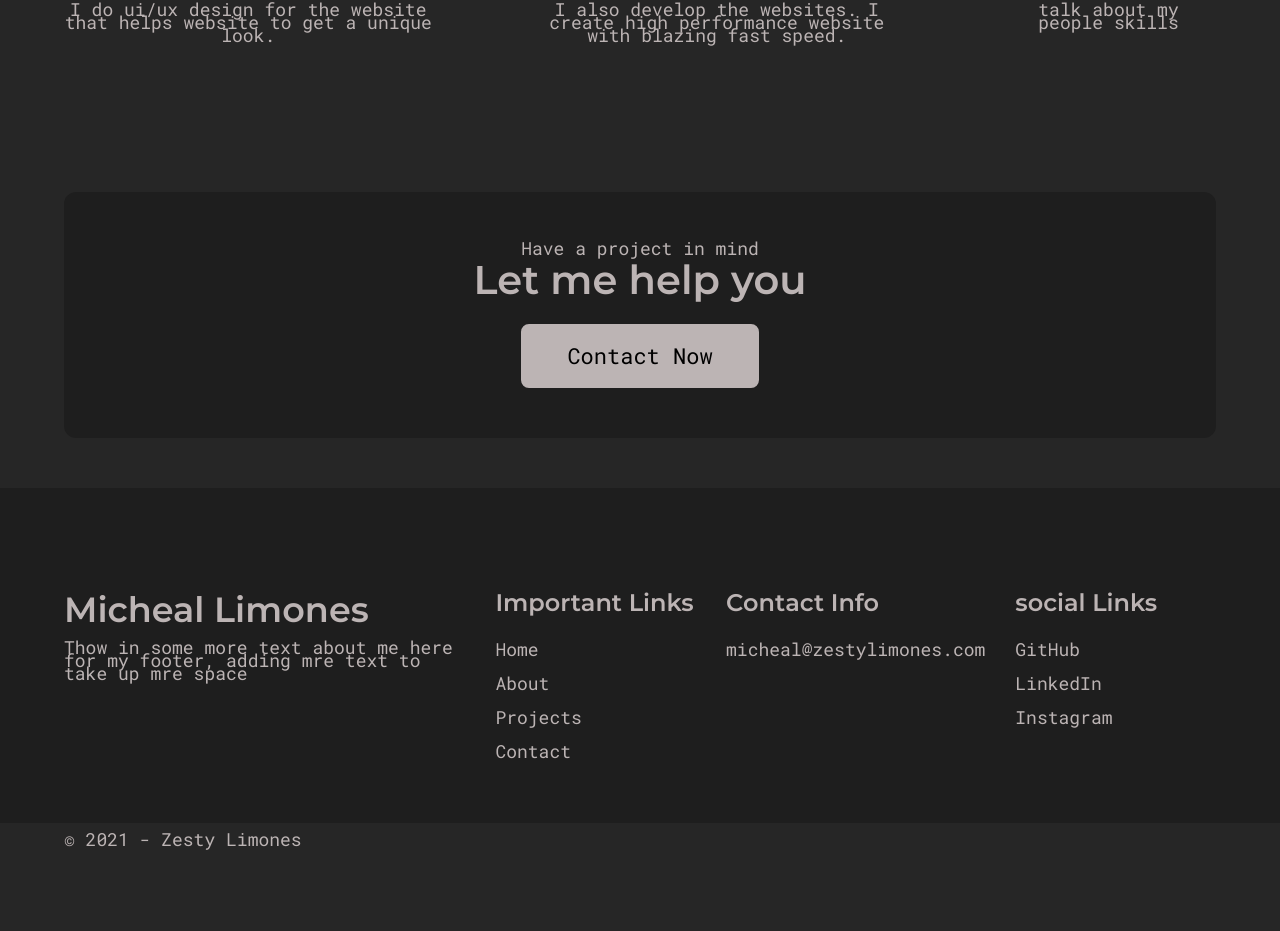
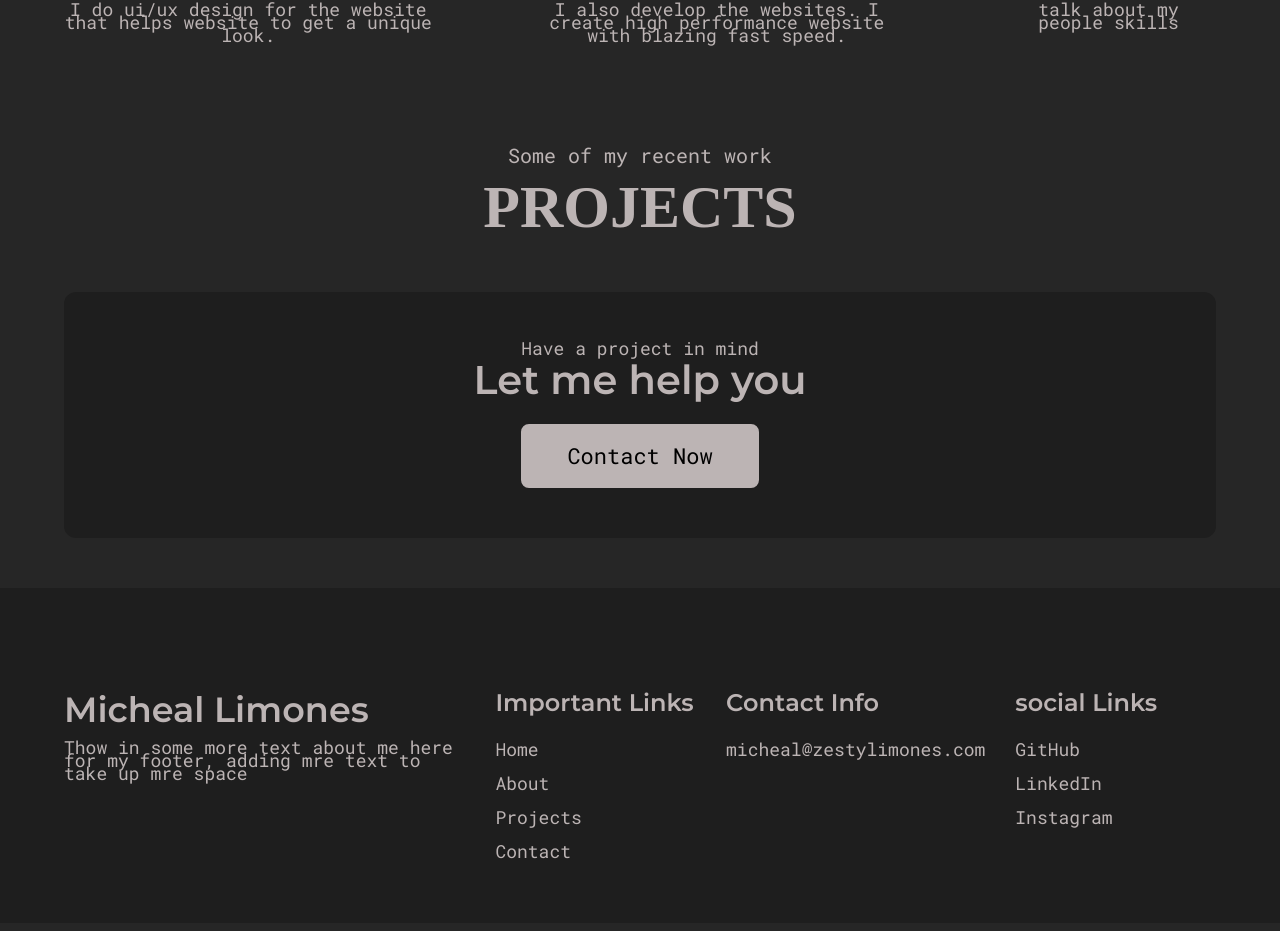
Before and after one commit to ZestyLimones/Zesty_React_Portfolio, a React (Create React App) app: page / in a window 1280 px wide. Shown: the part 2109-3040 px from the top of the page. Before the commit the page ends 2965 px from the top, so only its background shows below. Built offline with nearby package versions, Linux system fonts and the light colour scheme; the HTML template or start-up script is replaced by a standard one; a web font is replaced by a local one.

Commit message:
created projections section.

```diff
--- /dev/null
+++ b/src/components/ProjectsSection.js
@@ -0,0 +1,13 @@
+import React from 'react';
+import { Swiper } from 'swiper/react';
+import SectionTitle from './SectionTitle';
+
+export default function ProjectsSection() {
+  return (
+    <div>
+      <div className="container">
+        <SectionTitle heading="Projects" subheading="Some of my recent work" />
+      </div>
+    </div>
+  );
+}
--- a/src/pages/Home.js
+++ b/src/pages/Home.js
@@ -3,6 +3,7 @@ import HeroSection from '../components/HeroSection';
 import AboutSection from '../components/AboutSection';
 import ServicesSection from '../components/ServicesSection';
 import ContactBanner from '../components/ContactBanner';
+import ProjectsSection from '../components/ProjectsSection';
 
 export default function Home() {
   return (
@@ -10,6 +11,7 @@ export default function Home() {
       <HeroSection />
       <AboutSection />
       <ServicesSection />
+      <ProjectsSection />
       <ContactBanner />
     </div>
   );
```
